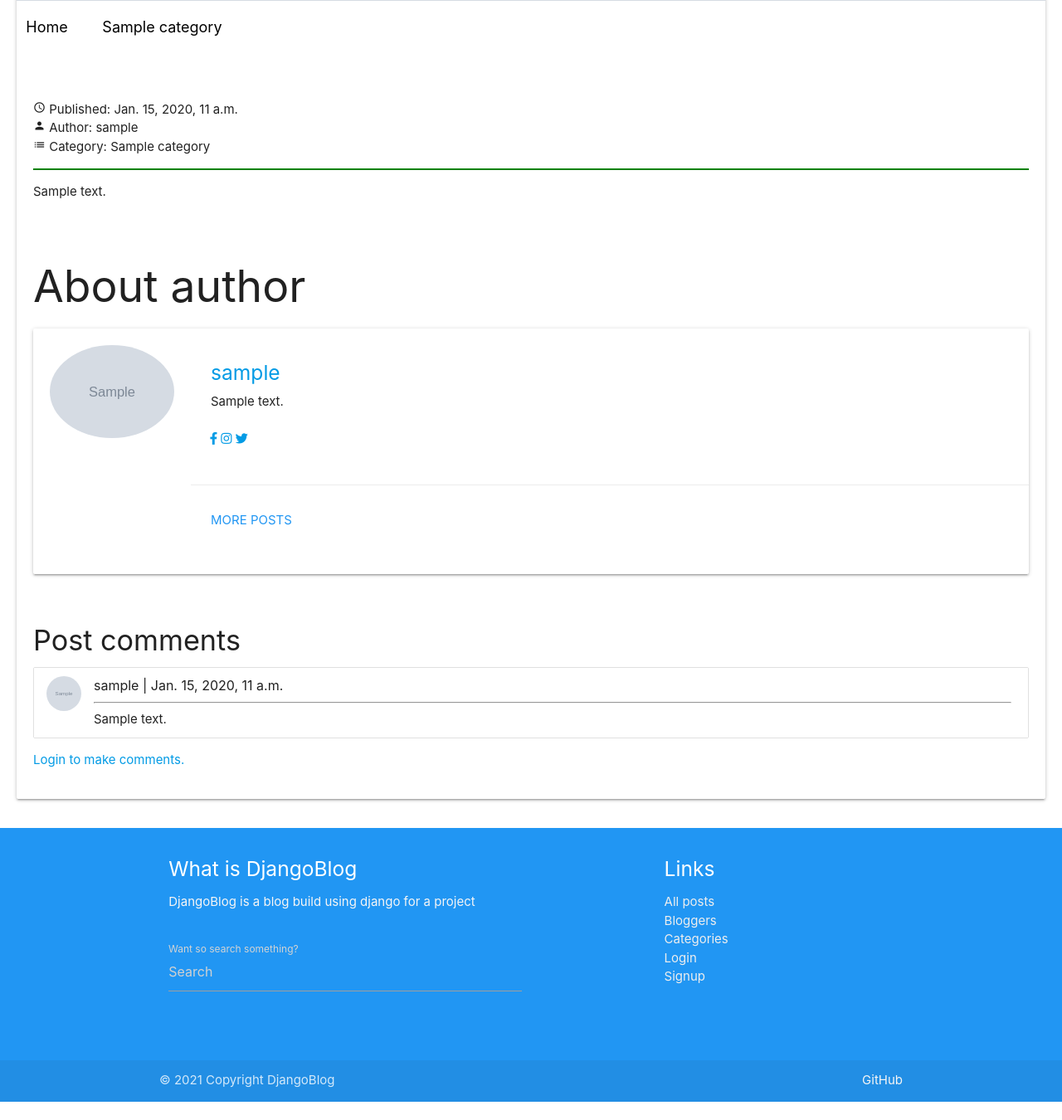
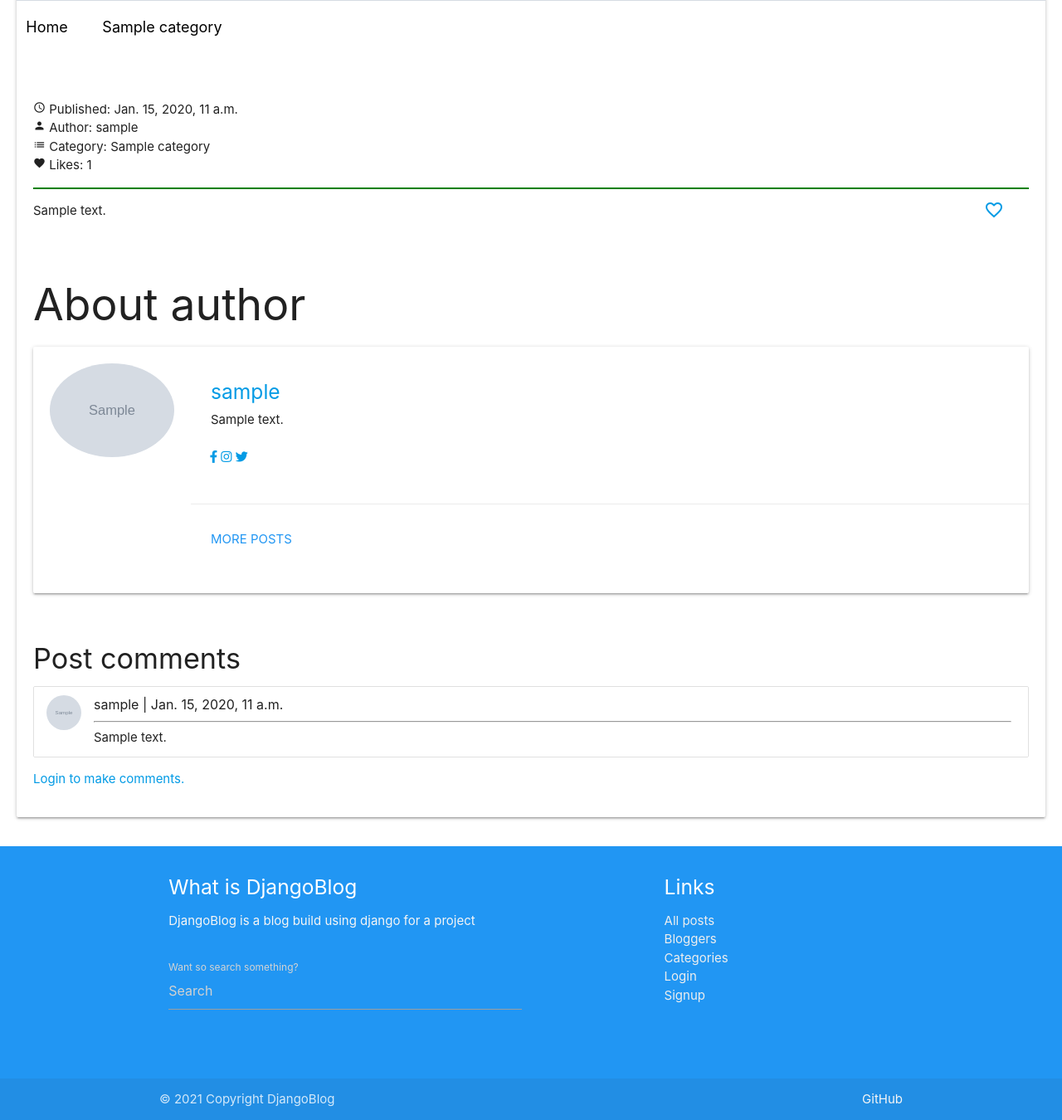
Before and after one commit to clirimfurriku/DjangoBlog, a Django app: page /blog/1 in a window 1280 px wide. Shown: the part 391-1741 px from the top of the page at 83% size. Before the commit the page ends 1719 px from the top, so only its background shows below. Run offline with Django 3.2, Linux system fonts and the light colour scheme; tables that the repository leaves empty hold one stand-in row (values such as "Sample post"); grey boxes marked "Sample" are stand-in pictures.

Commit message:
Added likes to BlogPost_detail page

```diff
--- a/blog/models.py
+++ b/blog/models.py
@@ -23,6 +23,11 @@ class BlogPost(models.Model):
     def has_user_liked(self, user: UserModel):
         return self.likes.filter(user=user).exists()
 
+    @property
+    def like_count(self):
+        print(self.likes.all())
+        return len(self.likes.all())
+
     def __str__(self):
         return f'{self.title} {self.updated_date}'
 
--- a/blog/templates/blog/blogpost_detail.html
+++ b/blog/templates/blog/blogpost_detail.html
@@ -1,4 +1,5 @@
 {% extends 'base.html' %}
+{% load user_likes %}
 {% load static %}
 {% block titleblock %}
     {{ object.title }}
@@ -36,6 +37,27 @@
                         </span>
                     </li>
                 {% endif %}
+                <li class="collection-item">
+                    <i class="material-icons tiny">favorite</i>
+                    <span class="title">Likes: <span id="likeCount">{{ object.like_count }}</span></span>
+                </li>
+                <li>
+                    {% if user.is_authenticated %}
+                        <a class="right" href="javascript:void(0)" onclick="SwitchStar(this.id, 'post', 'likeCount')"
+                           id="post-{{ object.id }}" style="margin:30px">
+                            {% has_user_liked post=object user=user as is_liked %}
+                            {% if is_liked %}
+                                <i class="material-icons">favorite</i>
+                            {% else %}
+                                <i class="material-icons">favorite_border</i>
+                            {% endif %}
+                        </a>
+                    {% else %}
+                        <a class="right" href="{% url 'account:login' %}" id="post-{{ object.id }}" style="margin:30px">
+                            <i class="material-icons">favorite_border</i>
+                        </a>
+                    {% endif %}
+                </li>
             </ul>
             <hr color="green">
             {{ object.content|linebreaks }}
--- a/blog/templates/blog/components/post_card.html
+++ b/blog/templates/blog/components/post_card.html
@@ -43,14 +43,14 @@
                        id="post-{{ post.id }}">
                     {% has_user_liked post=post user=user as is_liked %}
                         {% if is_liked %}
+                            <i class="material-icons">favorite</i>
+                        {% else %}
                             <i class="material-icons">favorite_border</i>
-                        {% else %}
-                            <i class="material-icons">favorite</i>
                         {% endif %}
                     </a>
                 {% else %}
                     <a class="right" href="{% url 'account:login' %}" id="post-{{ post.id }}">
-                        <i class="material-icons">star_border</i>
+                        <i class="material-icons">favorite_border</i>
                     </a>
                 {% endif %}
             </div>
--- a/templates/base.html
+++ b/templates/base.html
@@ -15,7 +15,8 @@
           integrity="sha512-+4zCK9k+qNFUR5X+cKL9EIR+ZOhtIloNl9GIKS57V1MyNsYpYcUrUeQc9vNfzsWfV28IaLL3i96P9sdNyeRssA=="
           crossorigin="anonymous"/>
     <script>
-        async function SwitchStar(productID, likeType) {
+        async function SwitchStar(productID, likeType, toIncrementID) {
+            let likeCount;
             const response = await fetch('/action/like/' + likeType + '/' + productID.toString().replace(likeType + "-", ""), {
                 method: 'PUT',
                 headers: {
@@ -27,15 +28,25 @@
                     M.toast({html: 'Network error while checking star state', classes: 'rounded'});
                 }
             );
-            var response_json = await response.json();
-            console.log(response_json)
+            const response_json = await response.json();
             const star = document.getElementById(productID);
-            if (response_json.status === "liked") {
+            if (response_json.status === "unliked") {
                 star.firstElementChild.innerText = "favorite_border"
-                M.toast({html: 'Post Liked', classes: 'rounded'});
-            } else if (response_json.status === "unliked") {
+                if (toIncrementID !== void 0) {
+                    likeCount = document.getElementById(toIncrementID);
+                    likeCount.innerText--
+                }
+                M.toast({html: likeType.charAt(0).toUpperCase() + likeType.slice(1) + ' Liked', classes: 'rounded'});
+            } else if (response_json.status === "liked") {
                 star.firstElementChild.innerText = "favorite"
-                M.toast({html: 'Post Like Removed', classes: 'rounded'});
+                if (toIncrementID !== void 0) {
+                    likeCount = document.getElementById(toIncrementID);
+                    likeCount.innerText++
+                }
+                M.toast({
+                    html: likeType.charAt(0).toUpperCase() + likeType.slice(1) + ' Like Removed',
+                    classes: 'rounded'
+                });
             }
         }
     </script>
```
